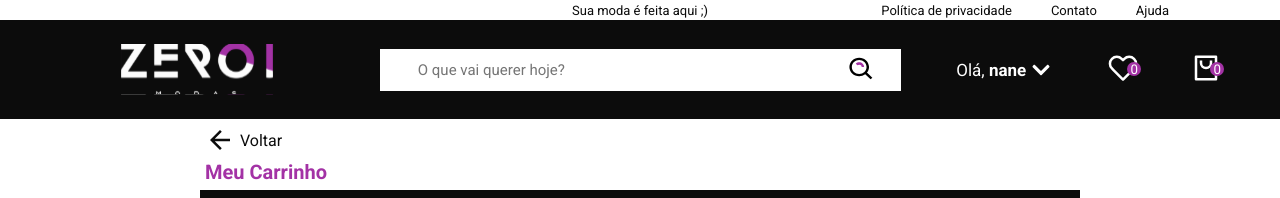
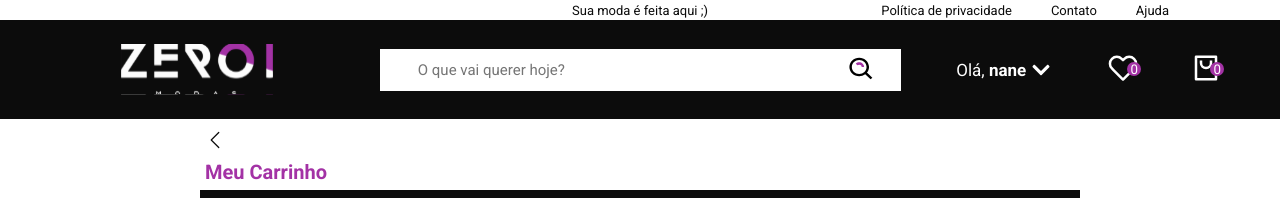
Before and after one commit to rayaneacacio/Zer01_Modas, a React (Vite) app: page /shopping-cart in a window 1280 px wide. Shown: the top 198 px of the page. Built offline with nearby package versions, Linux system fonts and the light colour scheme.

Commit message:
construindo page Catalog

```diff
--- a/src/components/ShowOutfit/style.js
+++ b/src/components/ShowOutfit/style.js
@@ -14,8 +14,8 @@ export const Container = styled.div`
   > button {
     background: none;
     position: absolute;
-    top: 1px;
-    left: 1px;
+    bottom: 3.5rem;
+    right: 0;
   }
 
   > img {
--- a/src/pages/Catalog/index.jsx
+++ b/src/pages/Catalog/index.jsx
@@ -1,9 +1,8 @@
 import { useEffect, useState } from "react";
 import { useNavigate } from "react-router-dom";
 
-import { MdArrowBack } from "react-icons/md";
-import { BsChevronLeft } from "react-icons/bs";
-import { GiPriceTag } from "react-icons/gi";
+import { LiaAngleLeftSolid } from "react-icons/lia";
+import { FiSearch } from "react-icons/fi";
 
 import outfitImage from "../../assets/pedido.jpg";
 
@@ -16,7 +15,6 @@ import { Footer } from "../../components/Footer";
 import { Container, Main } from "./style";
 
 export function Catalog() {
-  const [ rangeValue, setRangeValue ] = useState(39);
 
   const navigate = useNavigate();
 
@@ -24,40 +22,14 @@ export function Catalog() {
     navigate("/");
   }
 
-  function handleDisplayRange() {
-    const divRange = document.querySelector(".range");
-    if(divRange.style.display == "none") {
-      divRange.style.animation = "toLeft 0.5s forwards";
-      divRange.style.display = "flex";
-      return
-    }
-
-    divRange.style.display = "none";
-  }
-
-  useEffect(() => {
-    const rangeSpan = document.querySelector(".range span");
-    rangeSpan.style.left = `${ rangeValue - 5 }%`;
-
-  }, [ rangeValue ]);
-
   return (
     <Container>
       <Header />
+
+      <Button icon={ <LiaAngleLeftSolid size={ 20 } /> } onClick={ navigateBack } />
+      <Button icon={ <FiSearch size={ 30 } /> } className="buttonSearch" />
+
       <Nav />
-
-      <div>
-        <Button icon={ <MdArrowBack /> } title="voltar" onClick={ navigateBack } />
-        <Button icon={ <BsChevronLeft /> } onClick={ handleDisplayRange } className="buttonDisplayRange" />
-        <div className="range">
-          <span>
-            <GiPriceTag />
-            <p> { rangeValue } </p>
-          </span>
-          <input type="range" min="0" max="99" onChange={e => setRangeValue(e.target.value) } />
-          <Button title="Filtrar $" className="rangeButton" />
-        </div>
-      </div>
 
       <Main>
         <div>
@@ -67,6 +39,9 @@ export function Catalog() {
           <ShowOutfit image={ outfitImage } title="Camisa Polo John John Frisos Masculina" price="79,00" promotion="99,00" />
           <ShowOutfit image={ outfitImage } title="Camisa Polo John John Frisos Masculina" price="79,00" promotion="99,00" />
           <ShowOutfit image={ outfitImage } title="Camisa Polo John John Frisos Masculina" price="79,00" />
+          <ShowOutfit image={ outfitImage } title="Camisa Polo John John Frisos Masculina" price="79,00" promotion="99,00" />
+          <ShowOutfit image={ outfitImage } title="Camisa Polo John John Frisos Masculina" price="79,00" promotion="99,00" />
+          <ShowOutfit image={ outfitImage } title="Camisa Polo John John Frisos Masculina" price="79,00" promotion="99,00" />
         </div>
 
         <Footer />
--- a/src/pages/Catalog/style.js
+++ b/src/pages/Catalog/style.js
@@ -4,89 +4,52 @@ export const Container = styled.div`
   height: 100vh;
   overflow: hidden;
 
-  > nav {
-    margin-top: 12rem;
-  }
+  > header > :nth-child(2) {
+    padding-top: 0.5rem;
 
-  > div {
-    height: 8rem;
-    padding: 1rem 1rem 0 0;
-    display: flex;
-    justify-content: space-between;
-    align-items: flex-start;
-  }
-
-  .buttonDisplayRange {
-    height: 100%;
-    margin-left: 9rem;
-    transform: translateX(1rem);
-  }
-
-  .range {
-    width: 15rem;
-    position: relative;
-
-    display: flex;
-    flex-direction: column;
-    gap: 1rem;
-
-    transform: translateX(2rem);
-    animation: toLeft 0.5s forwards;
-
-    display: none;
-
-    > span {
-      position: absolute;
-      top: -8px;
-
-      > svg {
-        color: ${({ theme }) => theme.COLORS.GRAY_500};
-        transform: rotateX(180deg);
-        height: 2rem;
-        width: 3.5rem;
-      }
-
-      > p {
-        font-size: 1.4rem;
-        font-weight: bold;
-        position: absolute;
-        top: 7px;
-      }
+    img {
+      display: none;
     }
 
-    > input {
-      width: 100%;
-      margin: 1.5rem 1rem 0 0;
-      cursor: pointer;
-
-      &::-webkit-slider-runnable-track {
-        -webkit-appearance: none;
-        /* height: 5px; */
-      }
-
-      /* &::-webkit-slider-thumb {
-        -webkit-appearance: none;
-        background: blue;
-      } */
+    .input {
+      display: none;
     }
   }
 
-  .rangeButton {
-    color: ${({ theme }) => theme.COLORS.PURPLE};
-    border: 1px solid ${({ theme }) => theme.COLORS.PURPLE};
-    font-size: 1.3rem;
-    width: 15rem;
+  > button {
+    background: none;
+    color: ${({ theme }) => theme.COLORS.WHITE};
+    position: absolute;
+    top: 3rem;
+
+    svg {
+      height: 3.5rem;
+    }
+  }
+
+  .buttonSearch {
+    right: 1.5rem;
+    svg { height: 3rem; }
+  }
+
+  > nav {
+    margin-top: 12rem;
   }
 `;
 
 export const Main = styled.main`
-  height: calc(100% - 25rem);
+  height: calc(100% - 17rem);
   overflow-y: auto;
 
   > div {
     display: grid;
     grid-template-columns: 1fr 1fr;
+    justify-items: center;
     gap: 2rem;
     padding: 1rem;
+
+    opacity: 0;
+    transform: translateX(-1rem);
+    animation: toRight 0.5s forwards;
   }
 `;
--- a/src/pages/ShoppingCart/index.jsx
+++ b/src/pages/ShoppingCart/index.jsx
@@ -1,7 +1,8 @@
 import { useNavigate } from "react-router-dom";
 import { useState } from "react";
 
-import { MdArrowBack, MdRadioButtonUnchecked, MdRadioButtonChecked } from "react-icons/md";
+import { BsChevronLeft } from "react-icons/bs";
+import { MdRadioButtonUnchecked, MdRadioButtonChecked } from "react-icons/md";
 import { BsTruck } from "react-icons/bs";
 
 import imgPedido from "../../assets/pedido.jpg";
@@ -25,7 +26,7 @@ export function ShoppingCart() {
       <Header />
 
       <div>
-        <Button icon={ <MdArrowBack /> } title="Voltar" onClick={ handleBack } />
+        <Button icon={ <BsChevronLeft /> } onClick={ handleBack } />
         <h3> Meu Carrinho </h3>
       </div>
 
--- a/src/pages/ShoppingCart/style.js
+++ b/src/pages/ShoppingCart/style.js
@@ -25,7 +25,7 @@ export const Container = styled.div`
     top: 7.3rem;
 
     > button > svg {
-      width: 3rem;
+      width: 2rem;
       height: 3rem;
     }
 
```
